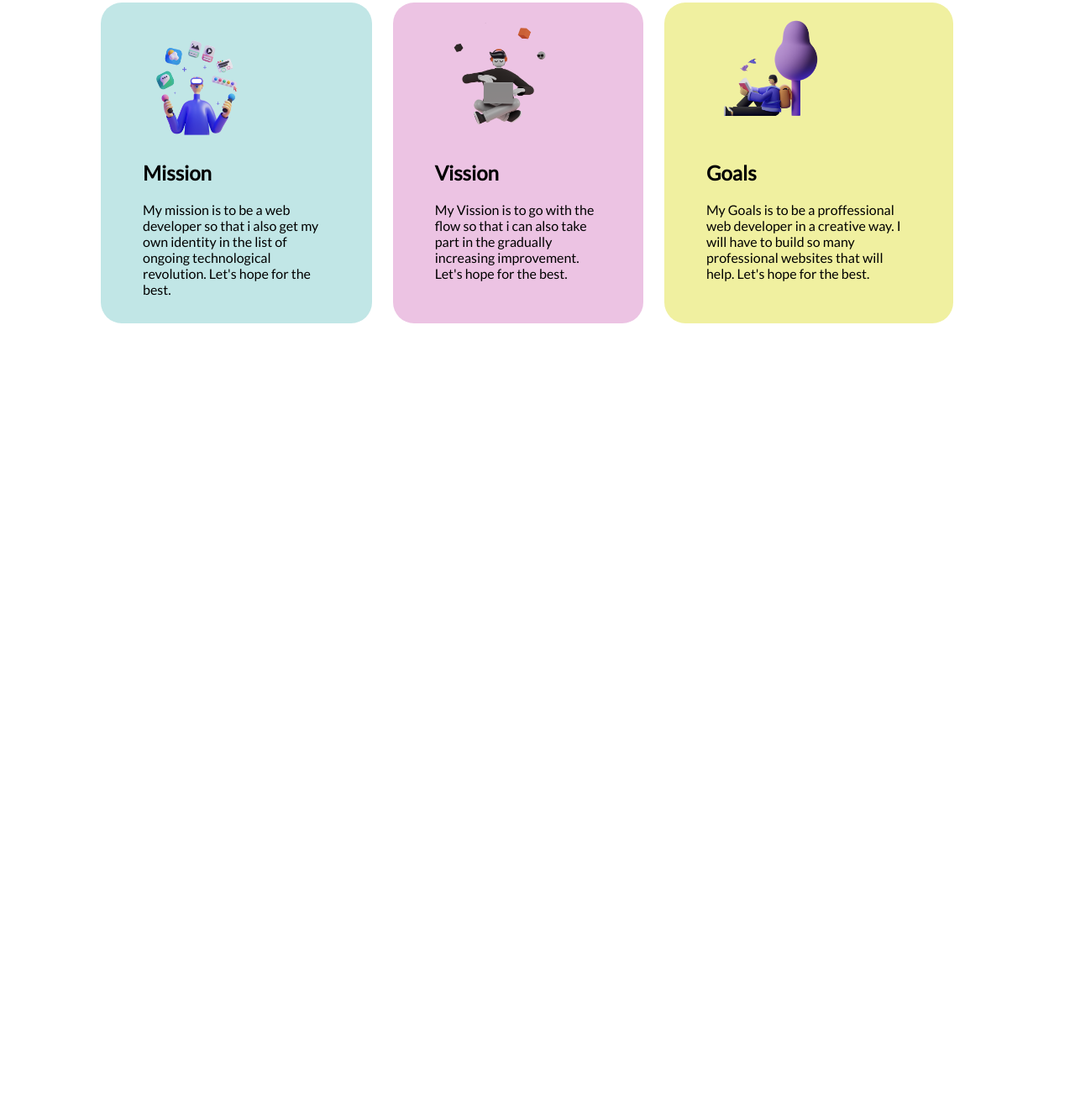
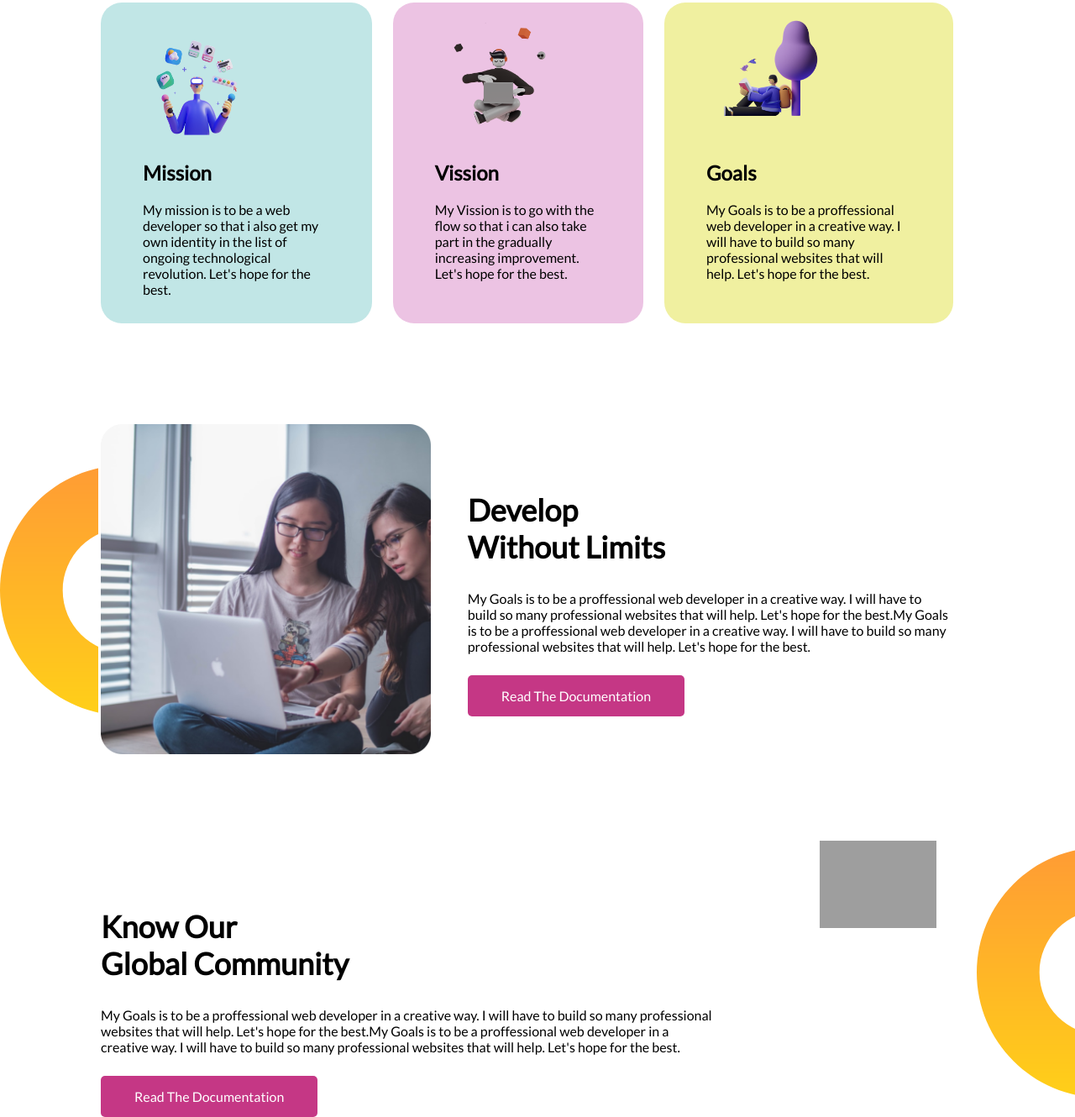
Before and after one commit to souravpodder/assignment1, a plain HTML site: page index.html in a window 1280 px wide. Shown: the part 699-2029 px from the top of the page at 84% size. Before the commit the page ends 1204 px from the top, so only its background shows below. Drawn offline with Linux system fonts and the light colour scheme; grey boxes are pictures that could not be loaded.

Commit message:
third part completed

```diff
--- a/index.html
+++ b/index.html
@@ -62,5 +62,41 @@
 
   </section>
 
+  <section id="doc-section-1" class="primary-font-family">
+
+    <div>
+      <img src="images/coding.png" alt="">
+    </div>
+
+    <div class="doc1-txt">
+
+      <h2>Develop <br> Without Limits</h2>
+
+      <p>My Goals is to be a proffessional web developer in a creative way. I will have to build so many professional websites that will help. Let's hope for the best.My Goals is to be a proffessional web developer in a creative way. I will have to build so many professional websites that will help. Let's hope for the best.</p>
+      <a href="#" target="_blank" class="common-button">Read The Documentation</a>
+
+    </div>
+
+  </section>
+
+  <section id="doc-section-2" class="primary-font-family">
+
+
+
+    <div class="doc2-txt">
+
+      <h2>Know Our <br>Global Community</h2>
+
+      <p>My Goals is to be a proffessional web developer in a creative way. I will have to build so many professional websites that will help. Let's hope for the best.My Goals is to be a proffessional web developer in a creative way. I will have to build so many professional websites that will help. Let's hope for the best.</p>
+      <a href="#" target="_blank" class="common-button">Read The Documentation</a>
+
+    </div>
+
+    <div>
+      <img src="images/project.png" alt="">
+    </div>
+
+  </section>
+
 </body>
 </html>
--- a/style.css
+++ b/style.css
@@ -4,7 +4,7 @@ body {
 
 .common-button {
   text-decoration: none;
-  padding: 10px 40px;
+  padding: 15px 40px;
   background-color: rgb(197, 55, 133);
   color: white;
   border-radius: 5px;
@@ -87,3 +87,55 @@ body {
 #mission-varities-section h1 {
   text-align: center;
 }
+
+#doc-section-1 {
+  display: flex;
+  padding-left: 120px;
+  padding-right: 150px;
+  background-image: url(images/dream-bg.png);
+  background-repeat: no-repeat;
+  background-position: left;
+}
+
+#doc-section-1 img {
+  width: 90%;
+}
+
+#doc-section-2 {
+  display: flex;
+  padding-left: 120px;
+  padding-right: 150px;
+  background-image: url(images/dream-bg.png);
+  background-repeat: no-repeat;
+  background-position: right;
+  margin-top: 100px;
+}
+
+#doc-section-2 img {
+  width: 90%;
+}
+
+.doc1-txt {
+  padding-top: 50px;
+}
+
+.doc1-txt p {
+  margin-bottom: 40px;
+}
+
+.doc1-txt h2 {
+  font-size: 36px;
+}
+
+.doc2-txt {
+  padding-top: 50px;
+}
+
+.doc2-txt p {
+  margin-bottom: 40px;
+  padding-right: 120px;
+}
+
+.doc2-txt h2 {
+  font-size: 36px;
+}
```
Also changed, not shown: images/coding.png (added), images/dream-bg.png (added), images/shape-1.png (added), 1 other file.
